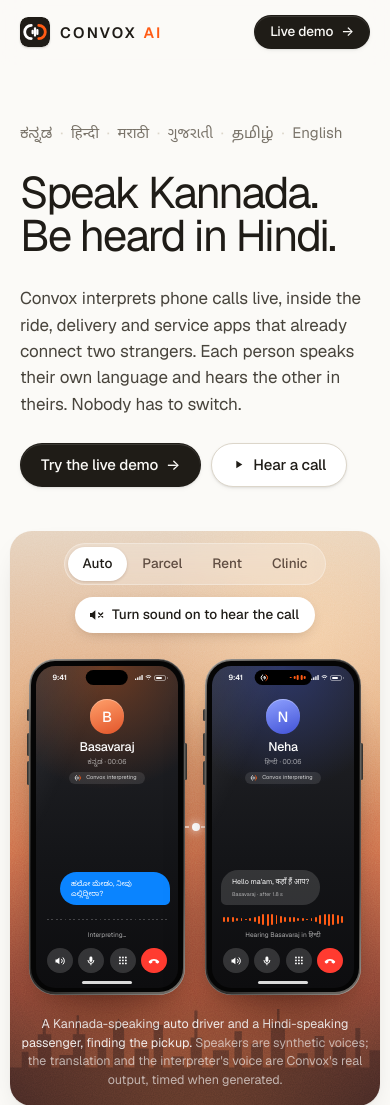
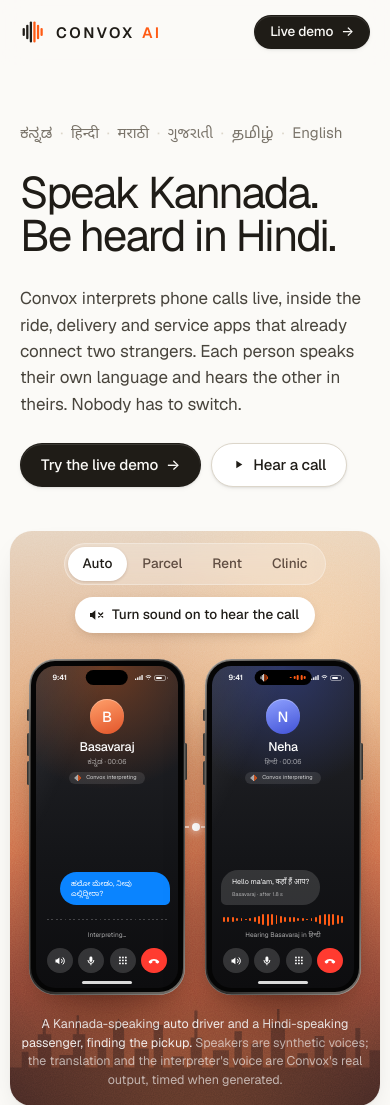
Before and after one commit to rohansx/convox, a FastAPI app: page / in a window 390 px wide. Shown: the top 1105 px of the page. Run offline with FastAPI, Linux system fonts and the light colour scheme; parts of the project's set-up code (start-up, migrations or seed data) failed here and were passed over.

Commit message:
Brand: the waveform mark (direction B)
One waveform that turns from ink to orange halfway: one voice coming out in another
language. CONVOX in spaced capitals with AI in orange. The same mark (ink as
currentColor) is used in the nav, the phone mocks and the link card; the favicon is the
waveform on a dark tile. Chosen from five directions on a brand board.

Co-Authored-By: Claude Opus 5.5 <noreply@anthropic.com>

```diff
--- a/convox/console/static/demo.css
+++ b/convox/console/static/demo.css
@@ -39,9 +39,9 @@ h1, h2, p { margin: 0; }
 /* --- top bar -------------------------------------------------------------------- */
 .top { display: flex; align-items: center; gap: 22px; height: 64px; padding: 0 28px; background: rgba(251,250,247,.9); border-bottom: 1px solid var(--line); }
 .logo { display: inline-flex; align-items: center; gap: 10px; font-weight: 500; font-size: 19px; letter-spacing: -.035em; text-decoration: none; }
-.logo .word { font-weight: 600; font-size: 15px; letter-spacing: .14em; line-height: 1; }
-.logo .word em { font-style: normal; font-weight: 600; color: var(--brand-ai, #ff5b14); margin-left: .45em; letter-spacing: .14em; }
-.mark.tile { width: 30px; height: 30px; color: #1f1c17; border-radius: 8px; box-shadow: 0 1px 2px rgba(31,28,23,.18), inset 0 0 0 1px rgba(255,255,255,.06); }
+.logo .word { font-weight: 600; font-size: 15px; letter-spacing: .16em; line-height: 1; }
+.logo .word em { font-style: normal; font-weight: 600; color: #ff5b14; margin-left: .5em; letter-spacing: .16em; }
+.logo .mark.wave { width: 26px; height: 26px; }
 .mark { width: 26px; height: 26px; color: var(--ink); }
 .top-pair { display: inline-flex; align-items: center; gap: 10px; font-size: 20px; padding-left: 22px; border-left: 1px solid var(--line); }
 .top-pair b { font-weight: 500; }
--- a/convox/console/static/landing.css
+++ b/convox/console/static/landing.css
@@ -42,9 +42,9 @@ button { font: inherit; color: inherit; }
 .nav.scrolled { border-bottom-color: var(--line); box-shadow: 0 4px 16px -12px rgba(31,28,23,.25); }
 .nav-in { display: grid; grid-template-columns: 1fr auto 1fr; align-items: center; height: 64px; padding: 0 var(--gut); }
 .logo { display: inline-flex; align-items: center; gap: 10px; font-weight: 500; font-size: 19px; letter-spacing: -.035em; color: var(--ink); }
-.logo .word { font-weight: 600; font-size: 15px; letter-spacing: .14em; line-height: 1; }
-.logo .word em { font-style: normal; font-weight: 600; color: var(--brand-ai, #ff5b14); margin-left: .45em; letter-spacing: .14em; }
-.mark.tile { width: 30px; height: 30px; color: #1f1c17; border-radius: 8px; box-shadow: 0 1px 2px rgba(31,28,23,.18), inset 0 0 0 1px rgba(255,255,255,.06); }
+.logo .word { font-weight: 600; font-size: 15px; letter-spacing: .16em; line-height: 1; }
+.logo .word em { font-style: normal; font-weight: 600; color: #ff5b14; margin-left: .5em; letter-spacing: .16em; }
+.logo .mark.wave { width: 26px; height: 26px; }
 .mark { width: 26px; height: 26px; color: var(--ink); flex: none; }
 .mark.sm { width: 18px; height: 18px; }
 .nav nav { display: flex; gap: 30px; font-size: 14px; color: var(--ink-2); }
--- a/convox/console/static/stage.css
+++ b/convox/console/static/stage.css
@@ -33,9 +33,9 @@ h1, h2, h3, p { margin: 0; }
 /* --- top ------------------------------------------------------------------------- */
 .top { display: flex; align-items: center; gap: 20px; height: 64px; padding: 0 28px; border-bottom: 1px solid var(--line); background: rgba(251,250,247,.92); position: sticky; top: 0; z-index: 5; }
 .logo { display: inline-flex; align-items: center; gap: 10px; font-weight: 500; font-size: 19px; letter-spacing: -.035em; text-decoration: none; }
-.logo .word { font-weight: 600; font-size: 15px; letter-spacing: .14em; line-height: 1; }
-.logo .word em { font-style: normal; font-weight: 600; color: var(--brand-ai, #ff5b14); margin-left: .45em; letter-spacing: .14em; }
-.mark.tile { width: 30px; height: 30px; color: #1f1c17; border-radius: 8px; box-shadow: 0 1px 2px rgba(31,28,23,.18), inset 0 0 0 1px rgba(255,255,255,.06); }
+.logo .word { font-weight: 600; font-size: 15px; letter-spacing: .16em; line-height: 1; }
+.logo .word em { font-style: normal; font-weight: 600; color: #ff5b14; margin-left: .5em; letter-spacing: .16em; }
+.logo .mark.wave { width: 26px; height: 26px; }
 .mark { width: 26px; height: 26px; color: var(--ink); }
 .top-story { display: flex; align-items: baseline; gap: 10px; padding-left: 20px; border-left: 1px solid var(--line); min-width: 0; }
 .top-story b { font-weight: 500; }
--- a/convox/console/templates/_brand.html
+++ b/convox/console/templates/_brand.html
@@ -1,12 +1,10 @@
-{# CONVOX AI brand. The mark: a dark tile, the two callers as arcs facing each other (light
-   and orange) with Convox between them as a voice. glyph() is the bare arcs, for dark
-   surfaces such as the phone mocks. Use: {% from "_brand.html" import mark, glyph, logo %} #}
+{# CONVOX AI brand. The mark: one waveform that turns from ink to orange halfway, one
+   voice coming out in another language. Ink is currentColor, so the same mark works on
+   paper and on the dark phone screens. Use: {% from "_brand.html" import mark, glyph, logo %} #}
 {% macro mark(cls="") -%}
-<svg class="mark tile {{ cls }}" viewBox="0 0 32 32" aria-hidden="true"><rect width="32" height="32" rx="8.5" fill="currentColor"/><path d="M12 9A7 7 0 0 0 12 23" fill="none" stroke="#fff" stroke-width="3" stroke-linecap="round"/><path d="M20 9A7 7 0 0 1 20 23" fill="none" stroke="#ff5b14" stroke-width="3" stroke-linecap="round"/><rect x="12.3" y="13.5" width="2.4" height="5" rx="1.2" fill="#fff"/><rect x="14.8" y="11" width="2.4" height="10" rx="1.2" fill="#fff"/><rect x="17.3" y="12.7" width="2.4" height="6.6" rx="1.2" fill="#fff"/></svg>
+<svg class="mark wave {{ cls }}" viewBox="0 0 32 32" aria-hidden="true"><rect x="3.2" y="11" width="2.8" height="10" rx="1.4" fill="currentColor"/><rect x="7.6" y="7" width="2.8" height="18" rx="1.4" fill="currentColor"/><rect x="12" y="3" width="2.8" height="26" rx="1.4" fill="currentColor"/><rect x="16.4" y="3" width="2.8" height="26" rx="1.4" fill="#ff5b14"/><rect x="20.8" y="7" width="2.8" height="18" rx="1.4" fill="#ff5b14"/><rect x="25.2" y="11" width="2.8" height="10" rx="1.4" fill="#ff5b14"/></svg>
 {%- endmacro %}
-{% macro glyph(cls="") -%}
-<svg class="mark {{ cls }}" viewBox="0 0 32 32" aria-hidden="true"><path d="M10.5 6.47A11 11 0 0 0 10.5 25.53" fill="none" stroke="currentColor" stroke-width="3.2" stroke-linecap="round"/><path d="M21.5 6.47A11 11 0 0 1 21.5 25.53" fill="none" stroke="#ff5b14" stroke-width="3.2" stroke-linecap="round"/><rect x="10.6" y="13.2" width="2.6" height="5.6" rx="1.3" fill="currentColor"/><rect x="14.7" y="9.6" width="2.6" height="12.8" rx="1.3" fill="currentColor"/><rect x="18.8" y="12.2" width="2.6" height="7.6" rx="1.3" fill="currentColor"/></svg>
-{%- endmacro %}
+{% macro glyph(cls="") -%}{{ mark(cls) }}{%- endmacro %}
 {% macro logo(href="/") -%}
 <a class="logo" href="{{ href }}" aria-label="Convox AI">{{ mark() }}<span class="word">CONVOX<em>AI</em></span></a>
 {%- endmacro %}
--- a/convox/console/templates/demo.html
+++ b/convox/console/templates/demo.html
@@ -9,7 +9,7 @@
   <link rel="preconnect" href="https://fonts.gstatic.com" crossorigin>
   <link rel="stylesheet" href="https://fonts.googleapis.com/css2?family=Geist:wght@300..700&family=Geist+Mono:wght@400;500&display=swap">
   {{ favicon() }}
-  <link rel="stylesheet" href="/static/console/demo.css?v=8">
+  <link rel="stylesheet" href="/static/console/demo.css?v=9">
 </head>
 <body class="demo-body{% if call %} has-call{% endif %}{% if preview %} is-preview{% endif %}{% if embed %} is-embed{% endif %}">
 <header class="top">
--- a/convox/console/templates/landing.html
+++ b/convox/console/templates/landing.html
@@ -11,7 +11,7 @@
   <link rel="preconnect" href="https://fonts.gstatic.com" crossorigin>
   <link rel="stylesheet" href="https://fonts.googleapis.com/css2?family=Geist:wght@300..600&family=Geist+Mono:wght@400;500&display=swap">
   {{ favicon() }}
-  <link rel="stylesheet" href="/static/console/landing.css?v=13">
+  <link rel="stylesheet" href="/static/console/landing.css?v=14">
 </head>
 <body>
 
@@ -298,6 +298,6 @@
 
 </div>
 
-<script src="/static/console/landing.js?v=13" defer></script>
+<script src="/static/console/landing.js?v=14" defer></script>
 </body>
 </html>
--- a/convox/console/templates/stage.html
+++ b/convox/console/templates/stage.html
@@ -8,7 +8,7 @@
   <link rel="preconnect" href="https://fonts.gstatic.com" crossorigin>
   <link rel="stylesheet" href="https://fonts.googleapis.com/css2?family=Geist:wght@300..700&family=Geist+Mono:wght@400;500&display=swap">
   {{ favicon() }}
-  <link rel="stylesheet" href="/static/console/stage.css?v=3">
+  <link rel="stylesheet" href="/static/console/stage.css?v=4">
 </head>
 <body class="stage-body{% if preview %} is-preview{% endif %}{% if embed %} is-embed{% endif %}">
 <header class="top">
```
Also changed, not shown: tests/api/test_site.py (+1 -1 lines), convox/console/static/favicon.svg.
